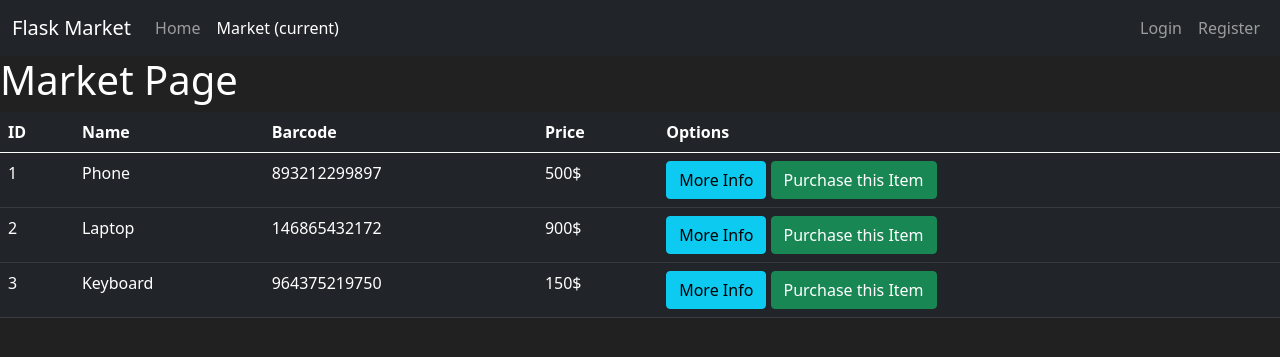
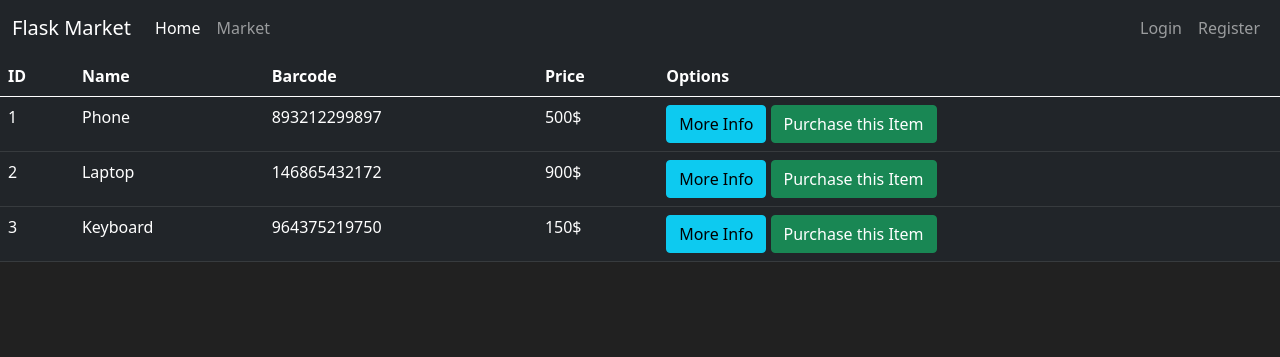
Before and after one commit to ArturSulej/flaskMarket, a Flask app: page /market in a window 1280 px wide. Shown: the top 357 px of the page. Run offline with Flask 2, Linux system fonts and the light colour scheme.

Commit message:
End of section P4 of the tutorial

```diff
--- /dev/null
+++ b/templates/base.html
@@ -0,0 +1,60 @@
+<!doctype html>
+<html lang="en">
+  <head>
+    <!-- Required meta tags -->
+    <meta charset="utf-8">
+    <meta name="viewport" content="width=device-width, initial-scale=1">
+
+    <!-- Bootstrap CSS -->
+    <link href="https://cdn.jsdelivr.net/npm/bootstrap@5.0.2/dist/css/bootstrap.min.css" rel="stylesheet" integrity="sha384-EVSTQN3/azprG1Anm3QDgpJLIm9Nao0Yz1ztcQTwFspd3yD65VohhpuuCOmLASjC" crossorigin="anonymous">
+    <!-- Allow specyfing card title -->
+    <title>
+
+        {% block title %}
+
+        {% endblock %}
+    </title>
+  </head>
+  <body>
+    <nav class="navbar navbar-expand-md navbar-dark bg-dark">
+        <div class="container-fluid">
+            <a class="navbar-brand" href="{{ url_for('home_page') }}">Flask Market</a>
+            <button class="navbar-toggler" type="button" data-bs-toggle="collapse" data-bs-target="#navbarNav" >
+                <span class="navbar-toggler-icon"></span>
+            </button>
+          <div class="collapse navbar-collapse" id="navbarNav">
+            <ul class="navbar-nav mr-auto">
+                <li class="nav-item">
+                    <a class="nav-link active" aria-current="page" href="{{ url_for('home_page') }}">Home</a>
+                </li>
+                <li class="nav-item">
+                    <a class="nav-link" href="{{ url_for('market_page') }}">Market</a>
+                </li>
+            </ul>
+            <ul class="navbar-nav ms-auto">
+                <li class="nav-item">
+                    <a class="nav-link" href="#">Login</a>
+                </li>
+                <li class="nav-item">
+                    <a class="nav-link" href="#">Register</a>
+                </li>
+            </ul>
+          </div>
+        </div>
+    </nav>
+    {% block content %}
+
+    {% endblock %}
+    <!-- Future Content here -->
+
+
+    <!-- Bootstrap Bundle with Popper -->
+    <script src="https://cdn.jsdelivr.net/npm/bootstrap@5.0.2/dist/js/bootstrap.bundle.min.js" integrity="sha384-MrcW6ZMFYlzcLA8Nl+NtUVF0sA7MsXsP1UyJoMp4YLEuNSfAP+JcXn/tWtIaxVXM" crossorigin="anonymous"></script>
+  </body>
+  <style>
+      body {
+        background-color: #212121;
+        color: white
+      }
+  </style>
+</html>
--- a/templates/market.html
+++ b/templates/market.html
@@ -1,45 +1,9 @@
-<!doctype html>
-<html lang="en">
-  <head>
-    <!-- Required meta tags -->
-    <meta charset="utf-8">
-    <meta name="viewport" content="width=device-width, initial-scale=1">
+{%  extends 'base.html' %}
+{% block title %}
+    Market Page
+{% endblock %}
 
-    <!-- Bootstrap CSS -->
-    <link href="https://cdn.jsdelivr.net/npm/bootstrap@5.0.2/dist/css/bootstrap.min.css" rel="stylesheet" integrity="sha384-EVSTQN3/azprG1Anm3QDgpJLIm9Nao0Yz1ztcQTwFspd3yD65VohhpuuCOmLASjC" crossorigin="anonymous">
-
-    <title>Market</title>
-  </head>
-  <body>
-    <nav class="navbar navbar-expand-md navbar-dark bg-dark">
-        <div class="container-fluid">
-            <a class="navbar-brand" href="#">Flask Market</a>
-            <button class="navbar-toggler" type="button" data-bs-toggle="collapse" data-bs-target="#navbarNav" >
-                <span class="navbar-toggler-icon"></span>
-            </button>
-          <div class="collapse navbar-collapse" id="navbarNav">
-            <ul class="navbar-nav mr-auto">
-                <li class="nav-item">
-                    <a class="nav-link" aria-current="page" href="#">Home</a>
-                </li>
-                <li class="nav-item">
-                    <a class="nav-link active" href="#">Market <span class="sr-only">(current)</span></a>
-                </li>
-            </ul>
-            <ul class="navbar-nav ms-auto">
-                <li class="nav-item">
-                    <a class="nav-link" href="#">Login</a>
-                </li>
-                <li class="nav-item">
-                    <a class="nav-link" href="#">Register</a>
-                </li>
-            </ul>
-          </div>
-        </div>
-    </nav>
-
-    <h1>Market Page</h1>
-
+{% block content %}
     <table class="table table-hover table-dark">
         <thead>
             <tr>
@@ -65,23 +29,4 @@
             {% endfor %}
         </tbody>
     </table>
-
-    <!-- Optional JavaScript; choose one of the two! -->
-
-    <!-- Option 1: Bootstrap Bundle with Popper -->
-    <script src="https://cdn.jsdelivr.net/npm/bootstrap@5.0.2/dist/js/bootstrap.bundle.min.js" integrity="sha384-MrcW6ZMFYlzcLA8Nl+NtUVF0sA7MsXsP1UyJoMp4YLEuNSfAP+JcXn/tWtIaxVXM" crossorigin="anonymous"></script>
-
-    <!-- Option 2: Separate Popper and Bootstrap JS -->
-    <!--
-    <script src="https://cdn.jsdelivr.net/npm/@popperjs/core@2.9.2/dist/umd/popper.min.js" integrity="sha384-IQsoLXl5PILFhosVNubq5LC7Qb9DXgDA9i+tQ8Zj3iwWAwPtgFTxbJ8NT4GN1R8p" crossorigin="anonymous"></script>
-    <script src="https://cdn.jsdelivr.net/npm/bootstrap@5.0.2/dist/js/bootstrap.min.js" integrity="sha384-cVKIPhGWiC2Al4u+LWgxfKTRIcfu0JTxR+EQDz/bgldoEyl4H0zUF0QKbrJ0EcQF" crossorigin="anonymous"></script>
-    -->
-  </body>
-
-  <style>
-      body {
-        background-color: #212121;
-        color: white
-      }
-  </style>
-</html>
+{% endblock %}
```
Also changed, not shown: templates/home.html (+7 -60 lines).
